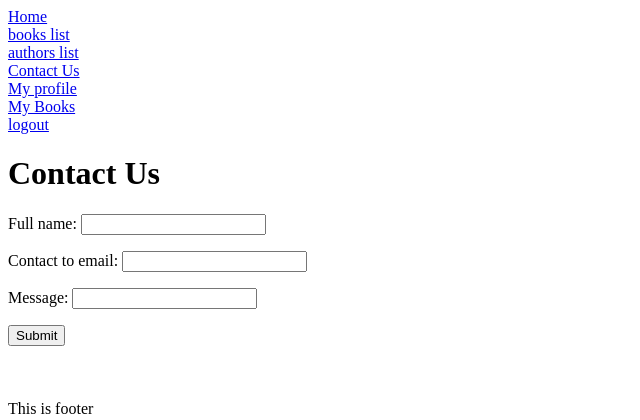
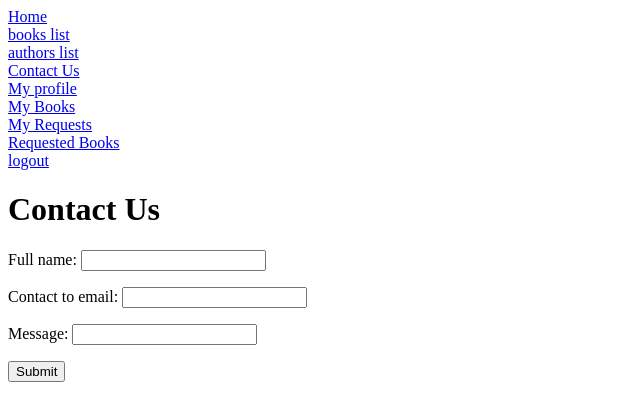
Before and after one commit to AndreyKhoroshun/booksharing, a Django app: page /accounts/contact-us/ in a window 1280 px wide. Shown: the top 420 px of the page, without its empty margins (0-640 px from the left). Run offline with Django 3.2, Linux system fonts and the light colour scheme; the visitor is signed in with stand-in values (Sample User, id 1).

Commit message:
add My Requests and Requested Books in navbar

```diff
--- a/app/books/templates/parts/navbar.html
+++ b/app/books/templates/parts/navbar.html
@@ -11,6 +11,10 @@
     <br>
     <a href="{% url 'books:my-books' %}">My Books</a>
     <br>
+    <a href="{% url 'books:my-requested-books' %}">My Requests</a>
+    <br>
+    <a href="{% url 'books:requested-books' %}">Requested Books</a>
+    <br>
     <a href="{% url 'logout' %}">logout</a>
 {% else %}
     <a href="{% url 'login' %}">login</a>
```
